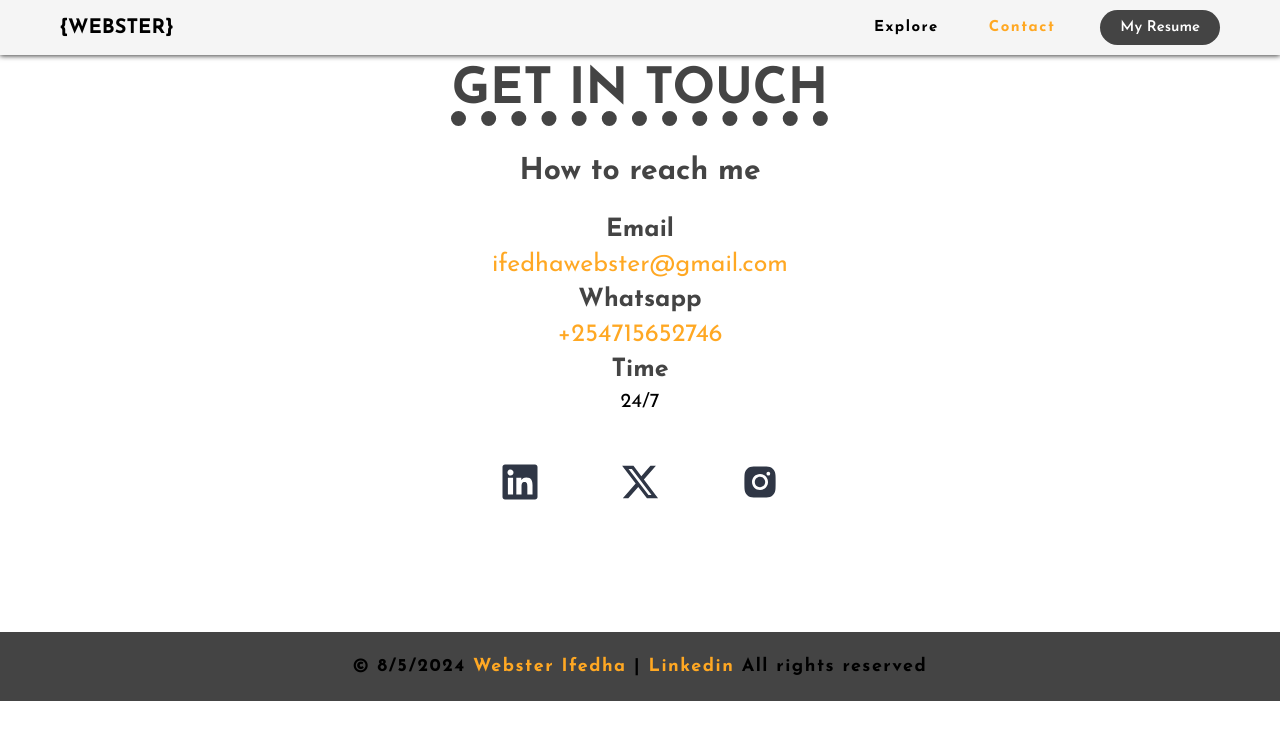
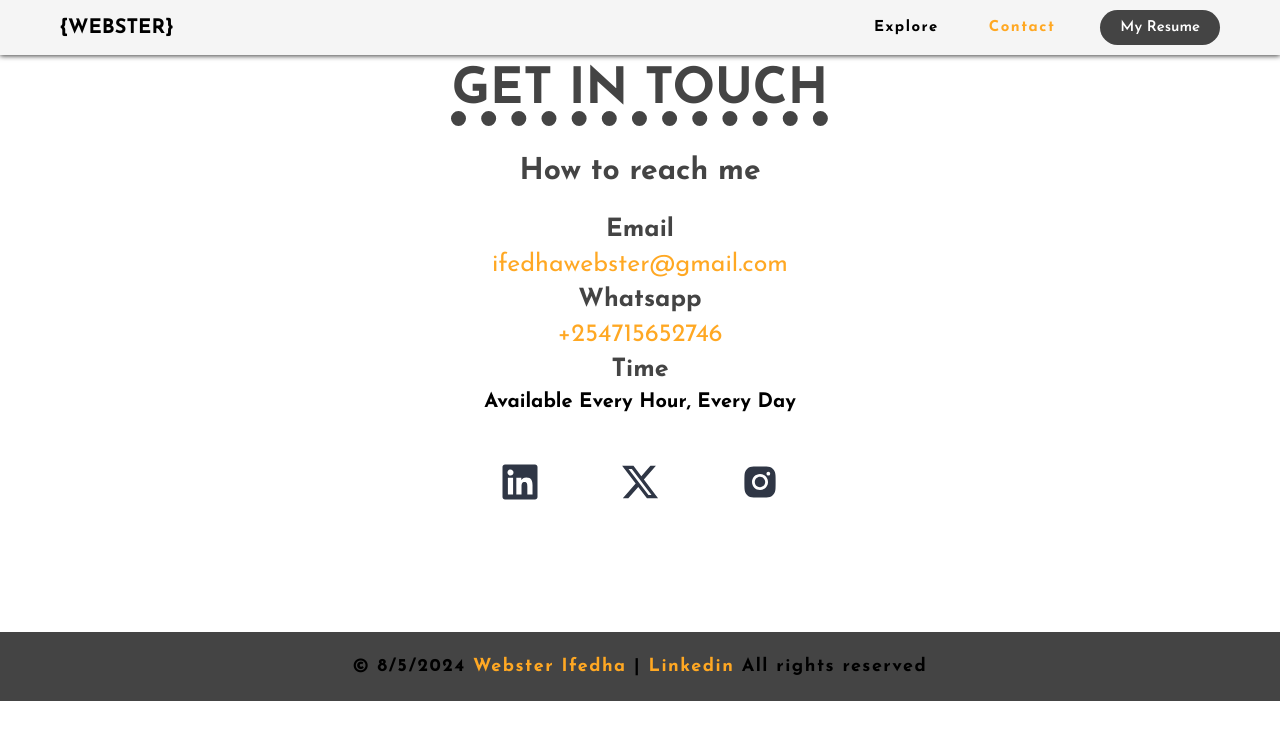
Before and after one commit to WeBstwr/webster_portfolio, a React (Vite) app: page /contact in a window 1280 px wide. Shown: the top 740 px of the page. Built offline with nearby package versions, Linux system fonts and the light colour scheme.

Commit message:
update contact section
I have changed the format for showing time available

```diff
--- a/src/data/projects.js
+++ b/src/data/projects.js
@@ -13,14 +13,6 @@ const projects = [
       "A modern restaurant website built with a sleek design and user-friendly interface. It features an interactive menu, easy reservation system, and responsive layout, ensuring an optimal experience across all devices.",
     liveUrl: "https://webster-s-restaurant.vercel.app/",
     codeUrl: "https://github.com/WeBstwr/Webster-s-Restaurant",
-  },
-  {
-    image: romanConverter,
-    title: "number converter",
-    excerpt:
-      "A simple and efficient tool that converts Arabic numerals into their Roman numeral equivalents. User-friendly and designed for quick and accurate conversions.",
-    liveUrl: "https://numeral-to-roman-converter.vercel.app/",
-    codeUrl: "https://github.com/WeBstwr/numeral-to-roman-converter",
   },
   {
     image: zaphImg,
@@ -39,6 +31,14 @@ const projects = [
     codeUrl: "https://github.com/WeBstwr/Urban-Haven-Apartments",
   },
   {
+    image: mutcImg,
+    title: "mutc landing page",
+    excerpt:
+      "A dedicated website for Murang'a University Tech Club, showcasing the club's mission, events, and activities. Designed to engage students and promote tech-related learning and collaboration within the university community.",
+    liveUrl: "https://mutc-livid.vercel.app/",
+    codeUrl: "https://github.com/WeBstwr/MUTC",
+  },
+  {
     image: adviceImg,
     title: "advice api",
     excerpt:
@@ -47,12 +47,12 @@ const projects = [
     codeUrl: "https://github.com/WeBstwr/Advice-API",
   },
   {
-    image: mutcImg,
-    title: "mutc landing page",
+    image: romanConverter,
+    title: "number converter",
     excerpt:
-      "A dedicated website for Murang'a University Tech Club, showcasing the club's mission, events, and activities. Designed to engage students and promote tech-related learning and collaboration within the university community.",
-    liveUrl: "https://mutc-livid.vercel.app/",
-    codeUrl: "https://github.com/WeBstwr/MUTC",
+      "A simple and efficient tool that converts Arabic numerals into their Roman numeral equivalents. User-friendly and designed for quick and accurate conversions.",
+    liveUrl: "https://numeral-to-roman-converter.vercel.app/",
+    codeUrl: "https://github.com/WeBstwr/numeral-to-roman-converter",
   },
 ];
 
--- a/src/pages/Contact/Contact.jsx
+++ b/src/pages/Contact/Contact.jsx
@@ -40,7 +40,7 @@ function Contact() {
             </a>
           </p>
           <h3>time</h3>
-          <p>24/7</p>
+          <p className="time-sec">Available Every Hour, Every Day</p>
         </div>
         <div className="contact-socials">
           <Socials
--- a/src/pages/Contact/contact.css
+++ b/src/pages/Contact/contact.css
@@ -46,6 +46,10 @@
   font-size: 4rem;
 }
 
+.time-sec {
+  font-weight: 700;
+}
+
 .socials-icon-wrapper {
   width: 100%;
 }
```
